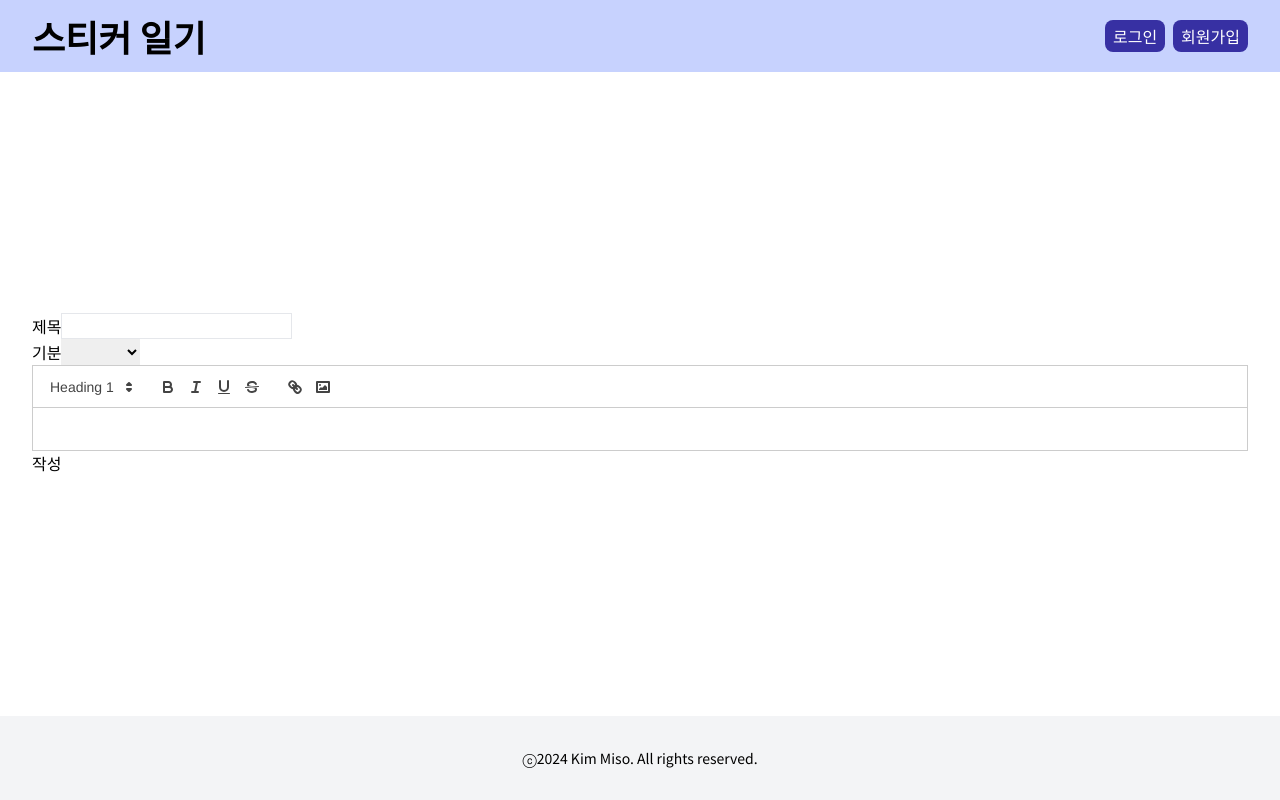
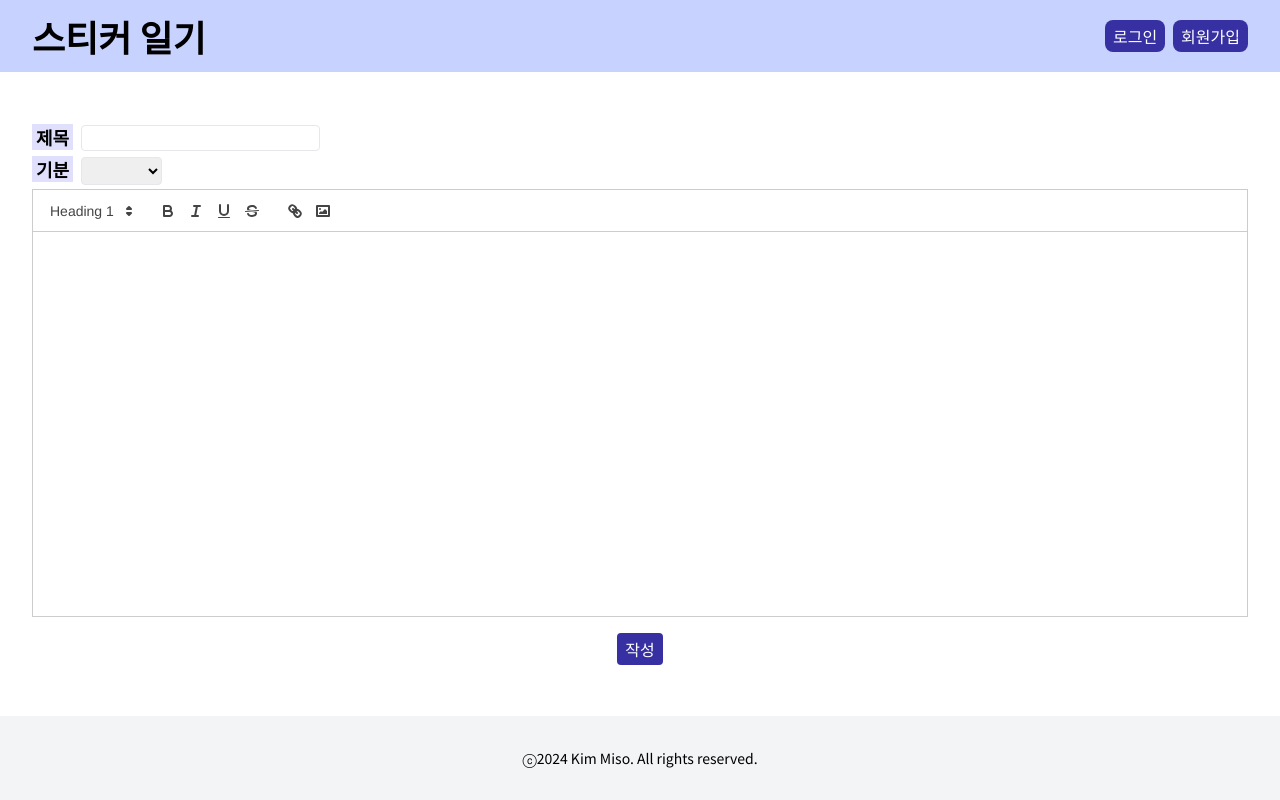
Before and after one commit to cozups/sticker-diary, a Next.js app: page /diary/edit in a window 1280 px wide. Built offline with nearby package versions, Linux system fonts and the light colour scheme; no server answers.

Commit message:
style diary form

```diff
--- a/src/app/diary/edit/page.tsx
+++ b/src/app/diary/edit/page.tsx
@@ -92,14 +92,35 @@ function EditDiary() {
   };
 
   return (
-    <form onSubmit={handleSubmit(onSubmit)}>
-      <div>
-        <label htmlFor="title">제목</label>
-        <input type="text" {...register('title')} className="border" />
+    <form
+      onSubmit={handleSubmit(onSubmit)}
+      className="flex flex-col justify-center"
+    >
+      <div className="mb-1">
+        <label
+          htmlFor="title"
+          className="text-lg font-bold mr-2 bg-indigo-500 bg-opacity-20 px-1"
+        >
+          제목
+        </label>
+        <input
+          type="text"
+          {...register('title')}
+          className="border rounded px-1"
+        />
       </div>
-      <div>
-        <label htmlFor="expression">기분</label>
-        <select id="expression" {...register('expression')}>
+      <div className="mb-1">
+        <label
+          htmlFor="expression"
+          className="text-lg font-bold mr-2 bg-indigo-500 bg-opacity-20 px-1"
+        >
+          기분
+        </label>
+        <select
+          id="expression"
+          {...register('expression')}
+          className="border rounded"
+        >
           <option value="best">최고!</option>
           <option value="good">좋아!</option>
           <option value="soso">그냥저냥</option>
@@ -109,7 +130,12 @@ function EditDiary() {
       </div>
       <Editor value={contents} onChange={setContents} />
 
-      <button type="submit">작성</button>
+      <button
+        type="submit"
+        className="cursor-pointer rounded px-2 py-1 bg-indigo-800 text-white w-fit mt-4 self-center"
+      >
+        작성
+      </button>
       <div id="preview" className="hidden" ref={previewRef}></div>
     </form>
   );
--- a/src/app/diary/write/page.tsx
+++ b/src/app/diary/write/page.tsx
@@ -55,15 +55,35 @@ export default function WriteDiary() {
   };
 
   return (
-    <div>
-      <form onSubmit={handleSubmit(onSubmit)}>
-        <div>
-          <label htmlFor="title">제목</label>
-          <input type="text" {...register('title')} className="border" />
+    <form
+      onSubmit={handleSubmit(onSubmit)}
+      className="flex flex-col justify-center"
+    >
+      <div className="mb-1">
+        <label
+          htmlFor="title"
+          className="text-lg font-bold mr-2 bg-indigo-500 bg-opacity-20 px-1"
+        >
+          제목
+        </label>
+        <input
+          type="text"
+          {...register('title')}
+          className="border rounded px-1"
+        />
       </div>
-        <div>
-          <label htmlFor="expression">기분</label>
-          <select id="expression" {...register('expression')}>
+      <div className="mb-1">
+        <label
+          htmlFor="expression"
+          className="text-lg font-bold mr-2 bg-indigo-500 bg-opacity-20 px-1"
+        >
+          기분
+        </label>
+        <select
+          id="expression"
+          {...register('expression')}
+          className="border rounded"
+        >
           <option value="best">최고!</option>
           <option value="good">좋아!</option>
           <option value="soso">그냥저냥</option>
@@ -72,9 +92,13 @@ export default function WriteDiary() {
         </select>
       </div>
       <Editor value={content} onChange={setContent} />
-        <button type="submit">작성</button>
+      <button
+        type="submit"
+        className="cursor-pointer rounded px-2 py-1 bg-indigo-800 text-white w-fit mt-4 self-center"
+      >
+        작성
+      </button>
       <div id="preview" className="hidden" ref={previewRef}></div>
     </form>
-    </div>
   );
 }
--- a/src/app/globals.css
+++ b/src/app/globals.css
@@ -5,3 +5,7 @@
 .error-message {
   @apply text-red-400 text-sm;
 }
+
+.ql-editor {
+  @apply !h-96 overflow-y-scroll;
+}
```
Lines whose indentation alone changed are shown as unchanged.
